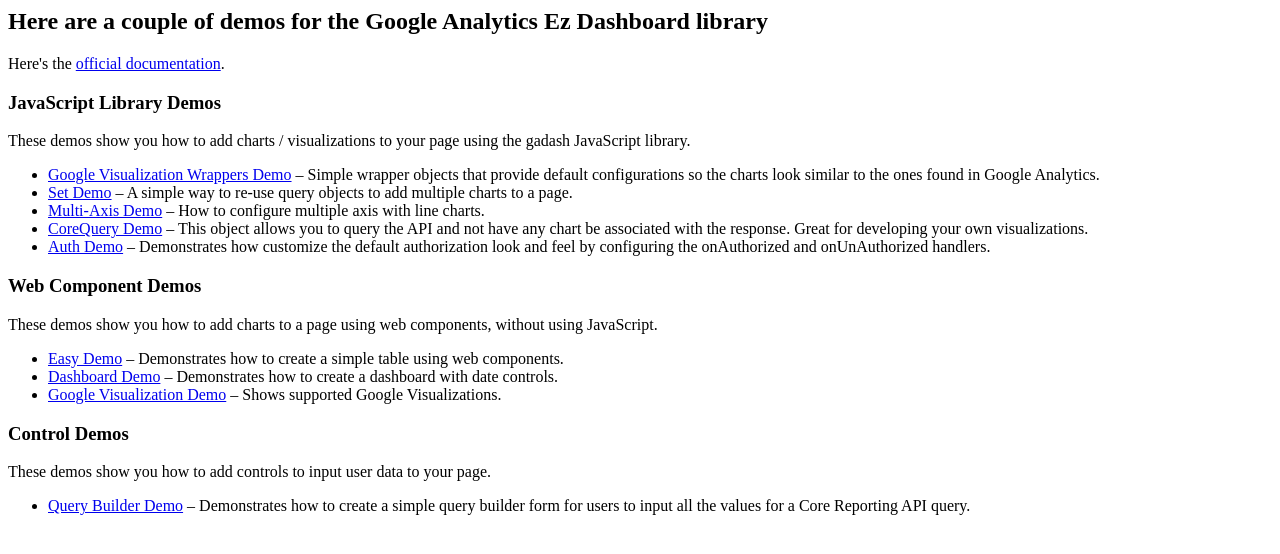
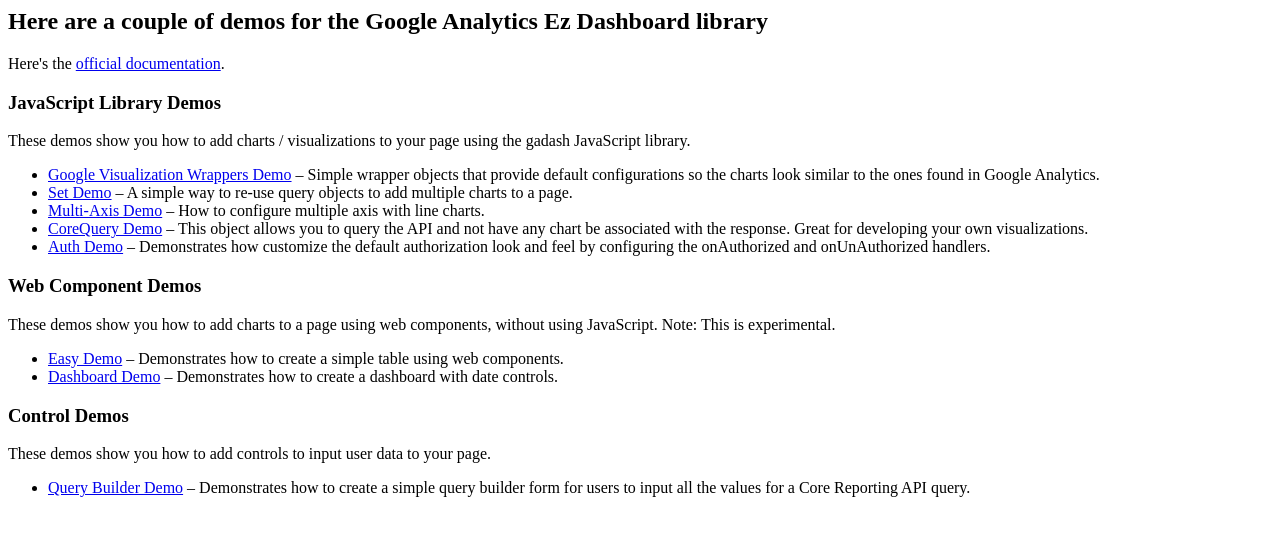
Before and after one commit to nickski15/ga-ez-dash, a plain HTML site: page index.html in a window 1280 px wide. Drawn offline with Linux system fonts and the light colour scheme.

```diff
--- a/index.html
+++ b/index.html
@@ -38,18 +38,13 @@
 
 <h3>Web Component Demos</h3>
 <p>These demos show you how to add charts to a page using web components,
-   without using JavaScript.</p>
+   without using JavaScript. Note: This is experimental.</p>
 <ul>
   <li><a href="demos/web-components/easy-demo.html">Easy Demo</a> &ndash;
          Demonstrates how to create a simple table using web components.</li>
   <li><a href="demos/web-components/dashboard-demo.html">
          Dashboard Demo</a> &ndash;
          Demonstrates how to create a dashboard with date controls.</li>
-
-  <li><a href="demos/web-components/gviz-charts.html">
-         Google Visualization Demo</a> &ndash;
-         Shows supported Google Visualizations.</li>
-
 </ul>
 
 
```
Also changed, not shown: README.md.
